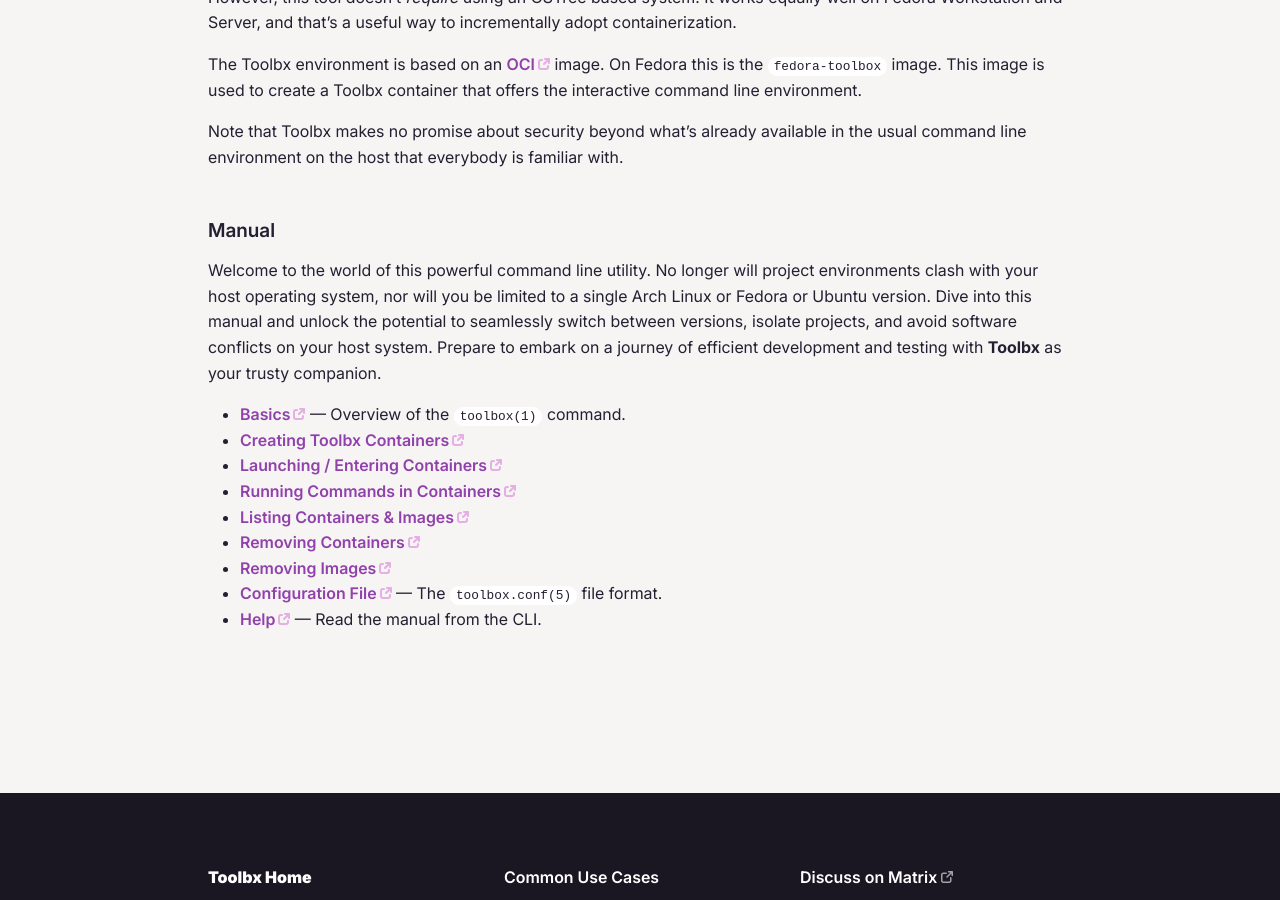
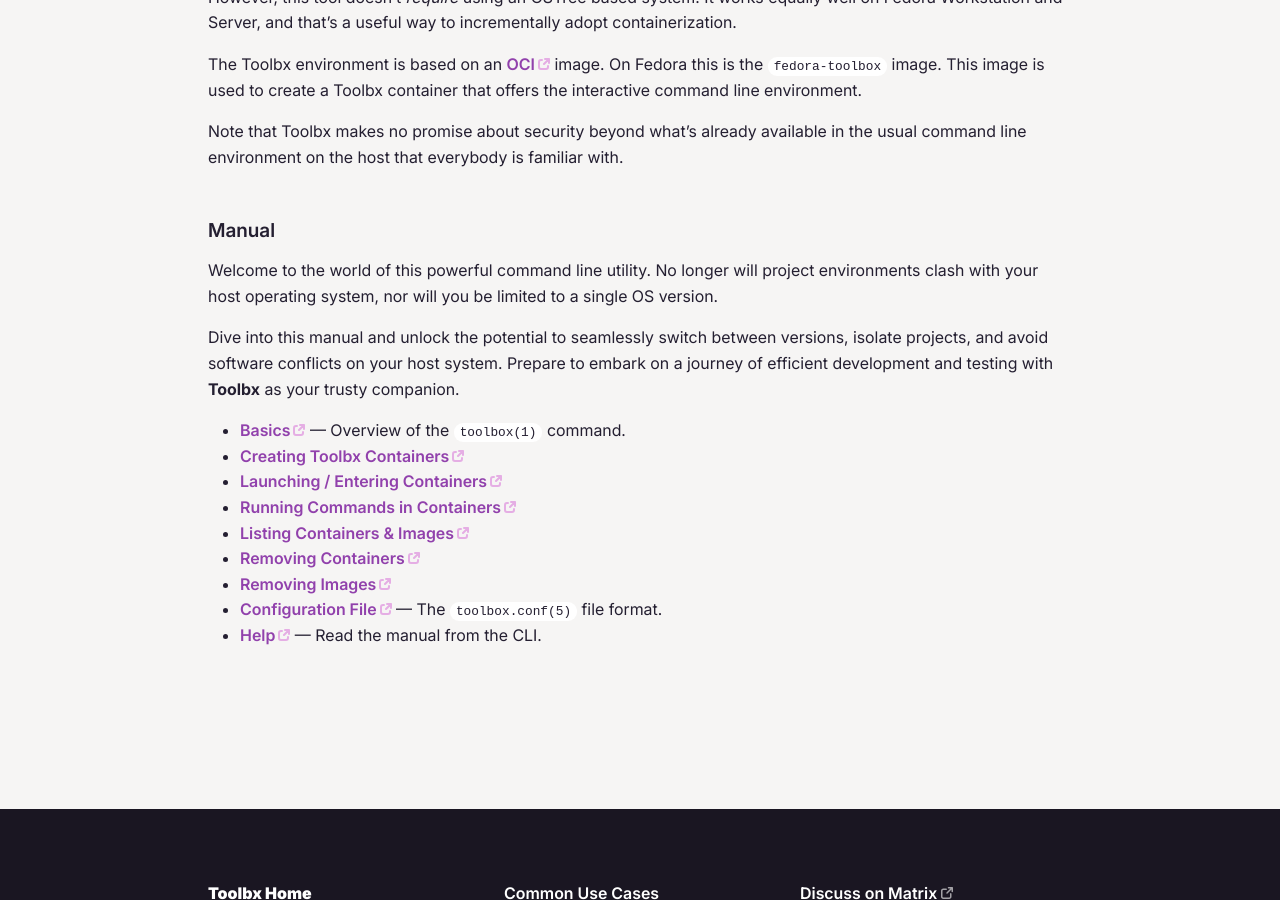
Before and after one commit to containers/containertoolbx.org, a Jekyll site: the page built from manual.md, in a window 1280 px wide and 900 px high, scrolled down 916 px. Built offline with Jekyll 4.4.1, drawn with Linux system fonts in a browser that asks for light colours.

Commit message:
Split a paragraph in manual.md
Better to limit paragraphs to maximum of four lines.  Otherwise, they
tend to look too long and risk losing the reader.

```diff
--- a/manual.md
+++ b/manual.md
@@ -26,7 +26,9 @@
 
 ## Manual
 
-Welcome to the world of this powerful command line utility. No longer will project environments clash with your host operating system, nor will you be limited to a single Arch Linux or Fedora or Ubuntu version. Dive into this manual and unlock the potential to seamlessly switch between versions, isolate projects, and avoid software conflicts on your host system. Prepare to embark on a journey of efficient development and testing with **Toolbx** as your trusty companion.
+Welcome to the world of this powerful command line utility. No longer will project environments clash with your host operating system, nor will you be limited to a single OS version.
+
+Dive into this manual and unlock the potential to seamlessly switch between versions, isolate projects, and avoid software conflicts on your host system. Prepare to embark on a journey of efficient development and testing with **Toolbx** as your trusty companion.
 
 * [Basics](https://github.com/containers/toolbox/blob/main/doc/toolbox.1.md) ­— Overview of the `toolbox(1)` command.
 * [Creating Toolbx Containers](https://github.com/containers/toolbox/blob/main/doc/toolbox-create.1.md)
```
